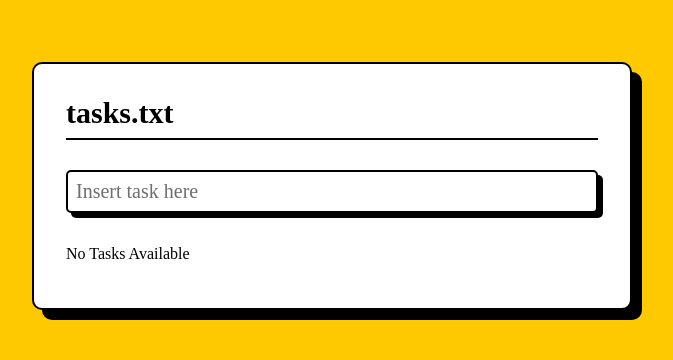
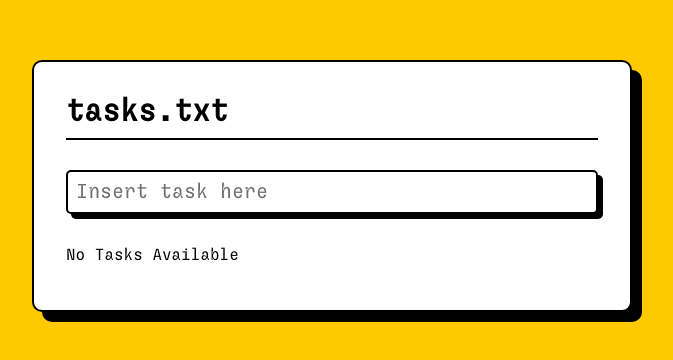
Before and after one commit to LDM1973/projeto_app_todolist, a plain HTML site: page index.html in a window 1280 px wide. Shown: the part 222-582 px from the top of the page, without its empty margins (308-981 px from the left). Drawn offline with Linux system fonts and the light colour scheme; the site is published under a folder, as on GitHub Pages, so addresses that start at the root find nothing.

Commit message:
projeto de um app de lista de tarefas, baseado no projeto de Codeminton no youtube, com interface no estilo neubrutalist

```diff
--- a/style.css
+++ b/assets/style/style.css
@@ -1,6 +1,6 @@
 @font-face {
-    font-family: 'Sligoli-Micro';
-    src: url('/fonts/Sligoil-Micro.otf');
+    font-family: 'Sligoil';
+    src: url('/assets/fonts/Sligoil-Micro.otf') format("truetype");
 }
 
 :root {
@@ -14,7 +14,7 @@
 }
 
 body {
-    font-family: 'Sligoli-Micro';
+    font-family: 'Sligoil';
     display: flex;
     align-items: center;
     justify-content: center;
@@ -52,7 +52,7 @@ body {
     outline: none;
     padding: .5rem;
     font-size: 20px;
-    font-family: 'Sligoli-Micro';
+    font-family: 'Sligoil';
 }
 
 .task-input::placeholder {
--- a/index.html
+++ b/index.html
@@ -4,9 +4,15 @@
     <meta charset="UTF-8">
     <meta http-equiv="X-UA-Compatible" content="IE=edge">
     <meta name="viewport" content="width=device-width, initial-scale=1.0">
-    <link rel="stylesheet" href="style.css">
+    <link rel="stylesheet" href="./assets/style/style.css">
     <script src="https://kit.fontawesome.com/c8bf852dc2.js" crossorigin="anonymous"></script>
     <title>Digital Analog Task App</title>
+    <style>
+        @font-face {
+            font-family: 'Sligoil';
+            src: url('./assets/fonts/Sligoil-Micro.otf') format("truetype");
+        }
+    </style>
 </head>
 <body>
     <div class="app">
```
Also changed, not shown: Icon.ico (added), Icon.png (added), assets/fonts/Sligoil-Micro.otf (renamed from fonts/Sligoil-Micro.otf).
